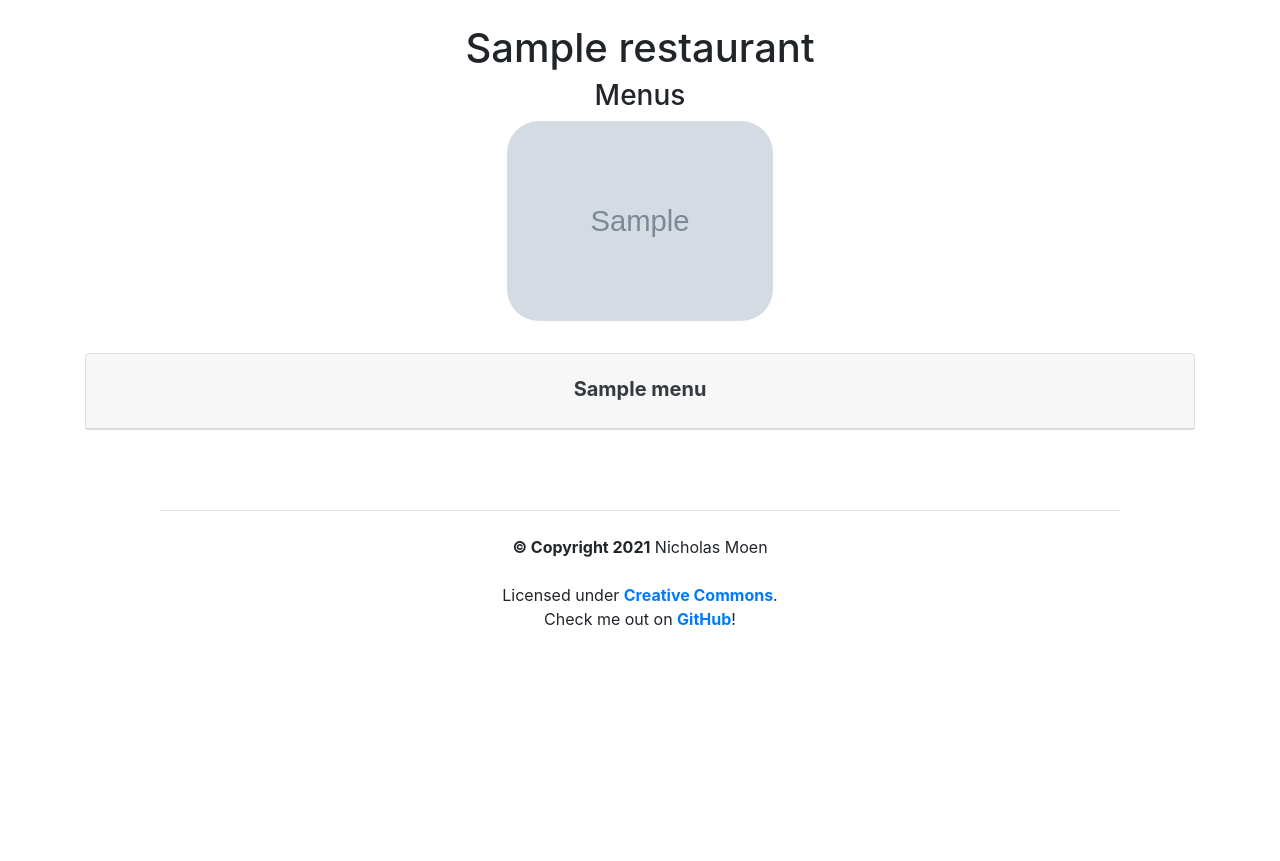
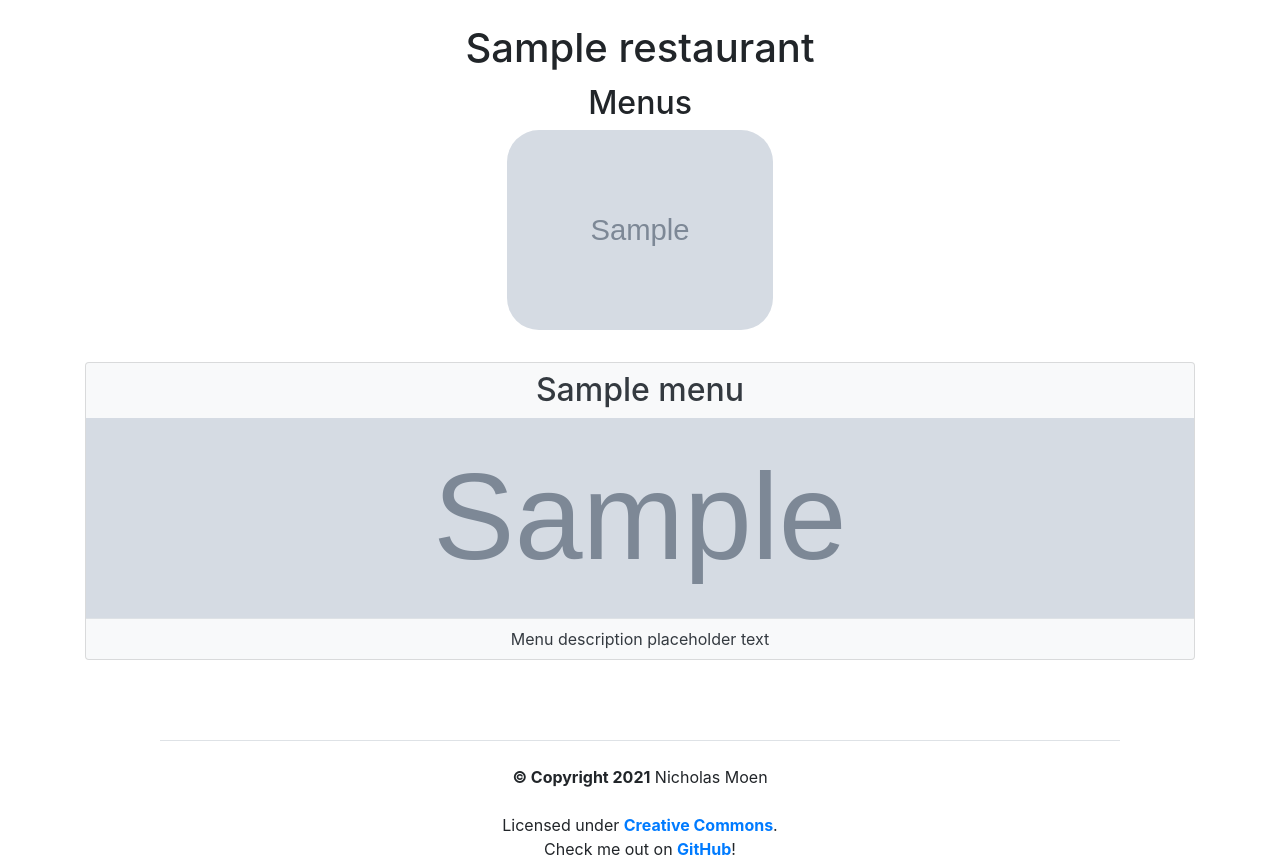
Before and after one commit to arcanemachine/django-menu-maker, a Django app: a page that uses templates/base.html in a window 1280 px wide. Shown: the part 56-917 px from the top of the page. Before the commit the page ends 681 px from the top, so only its background shows below. Run offline with Django 3.2, Linux system fonts and the light colour scheme; tables that the repository leaves empty hold one stand-in row (values such as "Sample post"); grey boxes marked "Sample" are stand-in pictures; parts of the project's set-up code (start-up, migrations or seed data) failed here and were passed over.

Commit message:
Reorganize restaurant detail view to use cards instead of collapsibles

```diff
--- a/menus/models.py
+++ b/menus/models.py
@@ -31,6 +31,7 @@ class Menu(models.Model):
     image = models.ImageField(
         help_text="An image or logo for this menu (optional)",
         upload_to=menu_upload_to, blank=True, null=True)
+    description = models.CharField(max_length=256, blank=True, null=True)
     theme = models.CharField(
         max_length=32,
         choices=THEME_CHOICES,
--- a/restaurants/templates/restaurants/restaurant_detail.html
+++ b/restaurants/templates/restaurants/restaurant_detail.html
@@ -4,23 +4,41 @@
 
 {% block body_title %}{{ restaurant.name }}{% endblock %}
 
-{% block body_subheading_wrapper %}
-  {% with body_subheading_text="Menus" body_subheading_tags="mb-2 text-center" %}
-    {{ block.super }}
-  {% endwith %}
-{% endblock body_subheading_wrapper %}
-
 {% block content %}
 
+  <h2 class="mt-n3 mb-4 text-center">Menus</h2>
+
   {% if restaurant.image %}
-    <img src="{{ restaurant.image.url }}" class="restaurant-img">
+    <img src="{{ restaurant.image.url }}" class="mt-n3 restaurant-img">
   {% endif %}
 
   {% if not restaurant.menu_set.all %}
 <p>This restaurant does not have any menus.</p>
   {% else %}
 
+  <section class="card-deck mb-5">
     {% for menu in restaurant.menu_set.all %}
+      {% if menu.menusection_set.count %}
+
+    <div class="card bg-light text-center">
+      <a href="{% url 'menus:menu_detail' restaurant_slug=restaurant.slug menu_slug=menu.slug %}" class="text-dark text-decoration-none">
+        <h2 class="card-title m-2">{{ menu.name }}</h2>
+        {% if menu.image %}
+        <img src="{{ menu.image.url }}" href="{% url 'menus:menu_detail' restaurant_slug=restaurant.slug menu_slug=menu.slug %}" class="restaurant-menu-img">
+        {% else %}
+        <div class="restaurant-menu-img bg-secondary"></div>
+        {% endif %}
+        <p class="card-text p-2 border-top">Menu description placeholder text</p>
+      </a>
+    </div>
+
+      {% endif %}
+    {% endfor %}
+  </section>
+
+
+    {% for menu in restaurant.menu_set.all %}
+      {% if not menu.menusection_set.count and user in restaurant.admin_users.all and not request.GET.view_as_customer == '1' %}
   <div class="mt-2" id="accordion">
     <div class="card">
       <div class="card-header {% if not menu.menusection_set.count %}bg-warning{% endif %}" id="headingMenu{{ forloop.counter }}">
@@ -44,7 +62,7 @@
 
             {% if menusection.menuitem_set.count %}
 
-          <ul class="pt-2 pb-4">
+          <ul class="mt-2 mb-4">
               {% for menuitem in menusection.menuitem_set.all %}
             <li><a class="text-dark font-weight-bold" href="{% url 'menus:menuitem_detail' restaurant_slug=restaurant.slug menu_slug=menu.slug menusection_slug=menusection.slug menuitem_slug=menuitem.slug %}">{{ menuitem.name }}</a> - {{ menuitem.description }}{% if menuitem.price %}<span class="ml-2">{{ menuitem.get_readable_price }}</span>{% endif %}</li>
               {% endfor %}
@@ -61,6 +79,7 @@
         {% endif %}
     </div>
   </div>
+      {% endif %}
     {% endfor %}
 
   {% endif %}
--- a/static/css/base.css
+++ b/static/css/base.css
@@ -77,6 +77,12 @@ ul {
   border-radius: 2rem;
 }
 
+.restaurant-menu-img {
+  width: 100%;
+  height: 25vh;
+  object-fit: cover;
+}
+
 .menusection-img {
   display: block;
   object-fit: cover;
--- a/templates/base.html
+++ b/templates/base.html
@@ -21,9 +21,17 @@
   </head>
   <body>
     <noscript><h4 class="text-center font-weight-bold">You have JavaScript disabled. Please enable it so this site can work properly.</h4></noscript>
+
     <nav class="navbar navbar-expand-sm navbar-dark project-theme">
+
       <a class="navbar-brand ml-2" href="{% url 'root' %}">{{ PROJECT_NAME }}</a>
-      <ul class="navbar-nav ml-auto">
+
+      <button class="navbar-toggler" type="button" data-toggle="collapse" data-target="#navbarSupportedContent" aria-controls="navbarSupportedContent" aria-expanded="false" aria-label="Toggle navigation">
+        <span class="navbar-toggler-icon"></span>
+      </button>
+
+      <div class="collapse navbar-collapse" id="navbarSupportedContent">
+        <ul class="navbar-nav ml-auto text-center">
 
     {% if user.is_authenticated %}
 
@@ -47,9 +55,11 @@
 
     {% endif %}
         </ul>
+      </div>
+
     </nav>
 
-    <div id="content" class="container">
+    <main id="content" class="container">
 
       {% block body_title_wrapper %}
       <h1 id="body-title" class="{% if body_title_tags %}{{ body_title_tags }}{% else %}text-center{% endif %}">
@@ -83,11 +93,9 @@
 
     {% block content %}{% endblock content %}
 
-    </div>
+    </main>
+
     {% block footer %}{% include 'footer.html' %}{% endblock footer %}
-
-
-
     {% block body_end_script %}{% endblock body_end_script %}
 
   </body>
```
Lines whose indentation alone changed are shown as unchanged.
